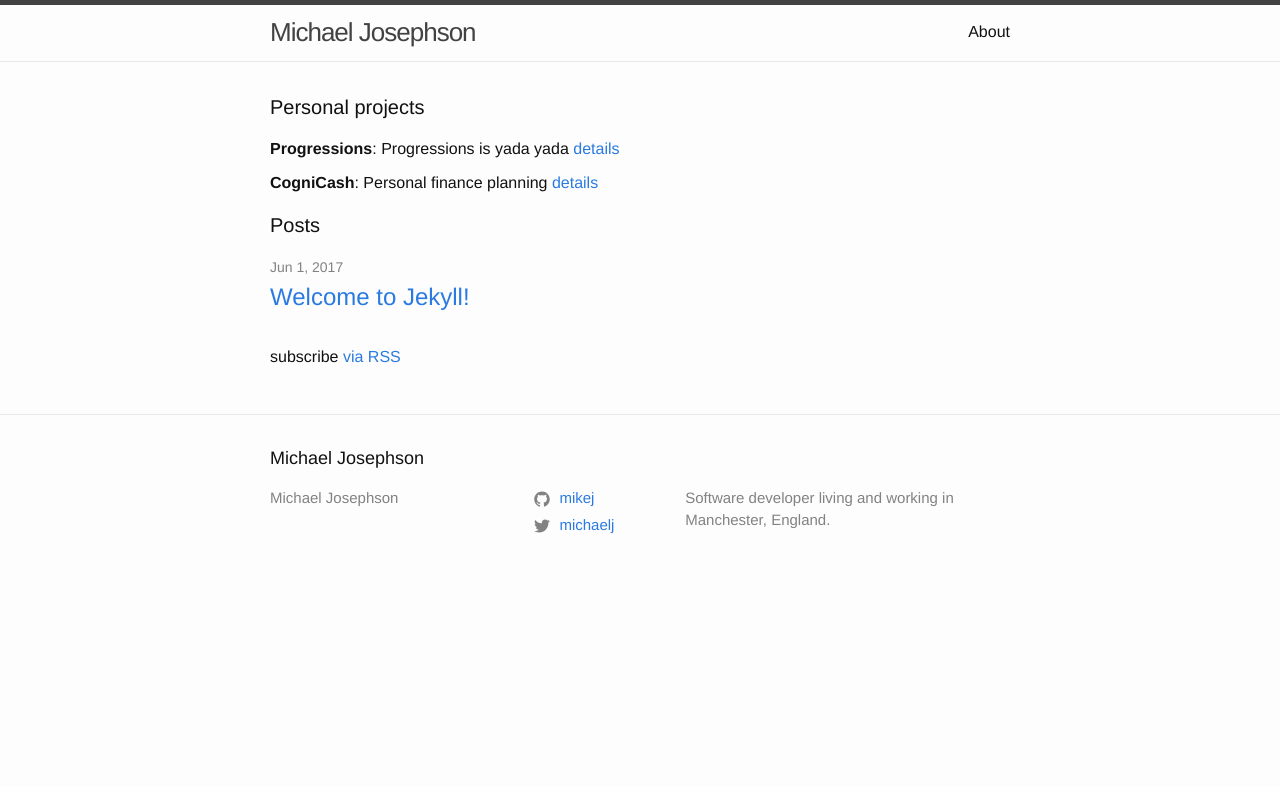
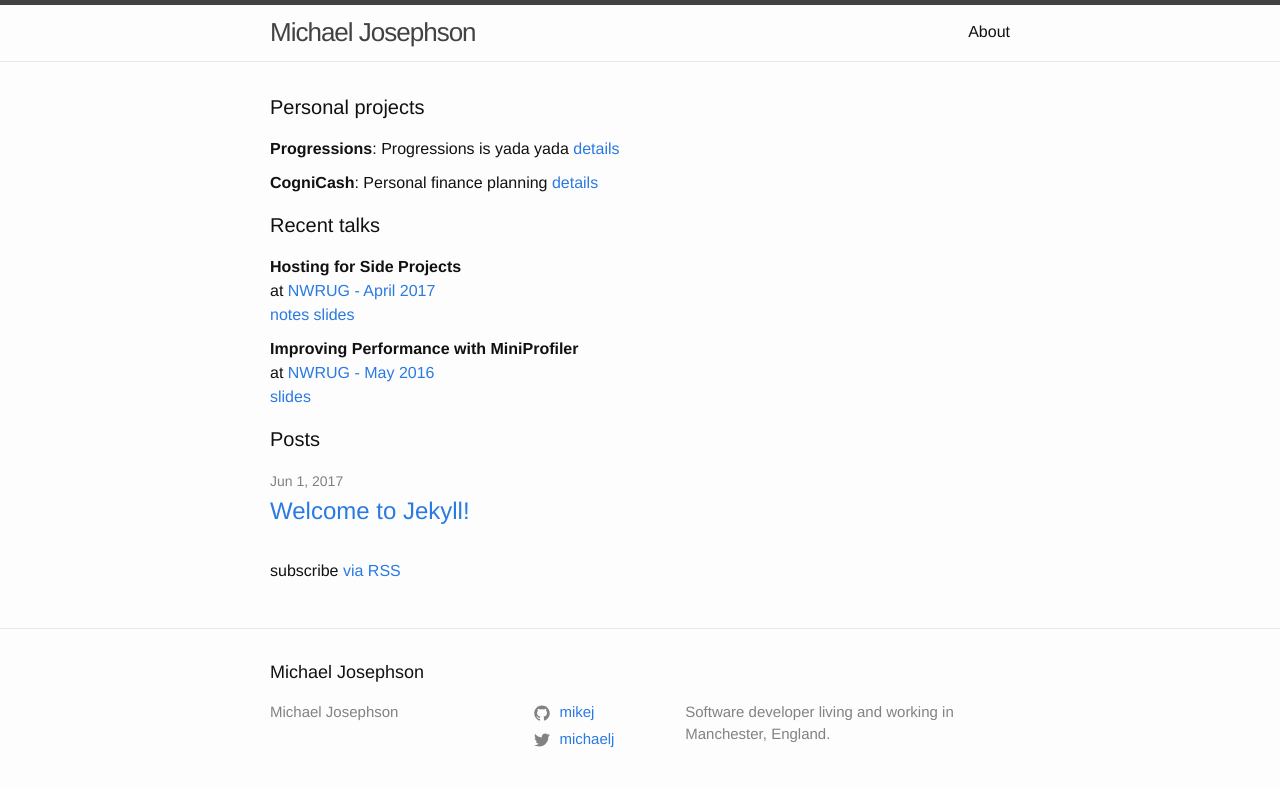
Before and after one commit to mikej/josephson.org-jekyll, a Jekyll site: the page built from index.md, in a window 1280 px wide. Shown: the top 787 px of the page. Built offline with Jekyll 4.4.1, drawn with Linux system fonts in a browser that asks for light colours.

Commit message:
add talks collection

```diff
--- a/_config.yml
+++ b/_config.yml
@@ -32,4 +32,6 @@ exclude:
   - Gemfile.lock
 
 collections:
-  - projects
+  projects:
+    output: true
+  talks:
--- a/_layouts/home.html
+++ b/_layouts/home.html
@@ -11,6 +11,23 @@ layout: default
       <li>
           <strong>{{ project.title | escape }}</strong>: {{ project.description }}
           <a href="{{ project.url}}"</a>details</a>
+      </li>
+    {% endfor %}
+  </ul>
+
+  <h1 class="page-heading">Recent talks</h1>
+
+  <ul class="my-list">
+    {% for talk in site.talks reversed %}
+      <li>
+          <strong>{{ talk.title | escape }}</strong><br>
+          at <a href="{{ talk.external_url}}"</a>{{ talk.event | escape }}</a><br>
+          {% if talk.permalink %}
+            <a href="{{talk.url | relative_url }}">notes</a>
+          {% endif %}
+          {% if talk.slides %}
+            <a href="{{talk.slides | relative_url }}">slides</a>
+          {% endif %}
       </li>
     {% endfor %}
   </ul>
```
Also changed, not shown: _talks/2016-05-19-miniprofiler.md (added, +17 -0 lines), _talks/2017-04-20-hfsp.md (added, +18 -0 lines), 2 other files.
